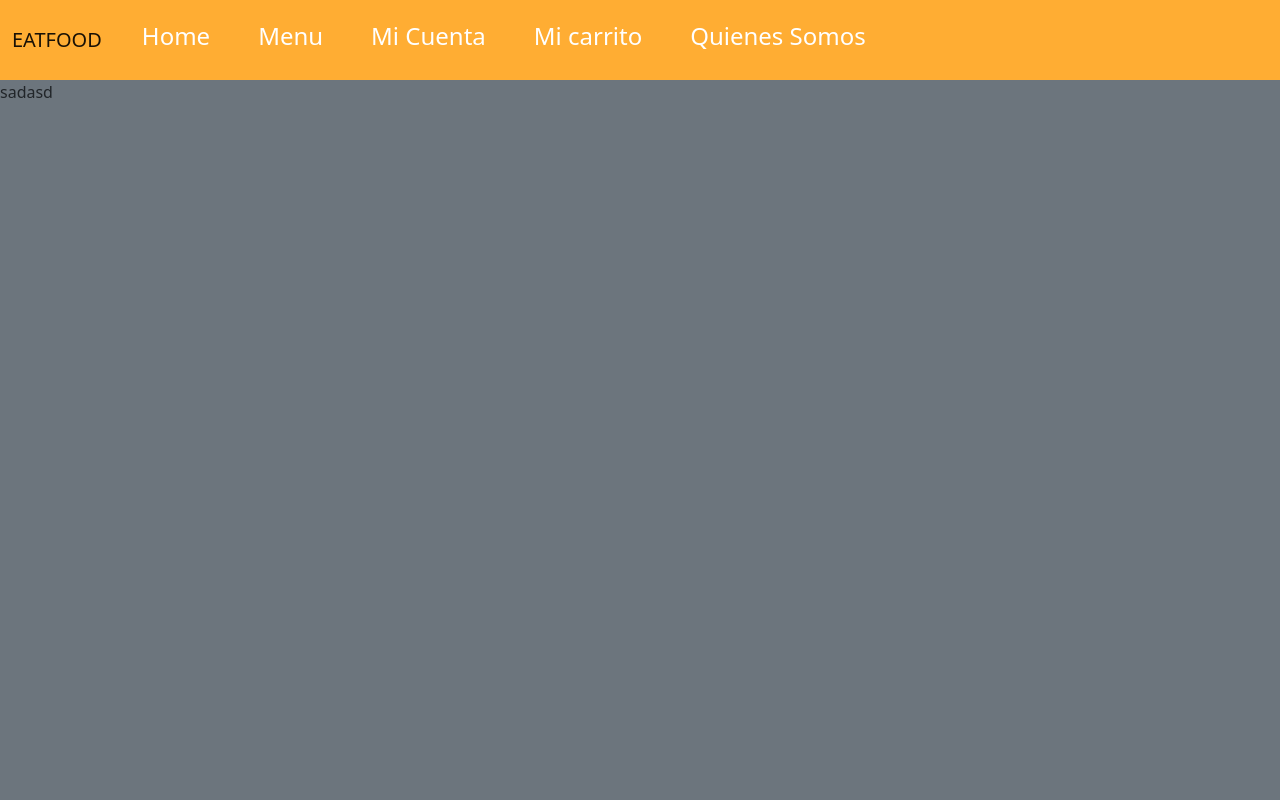
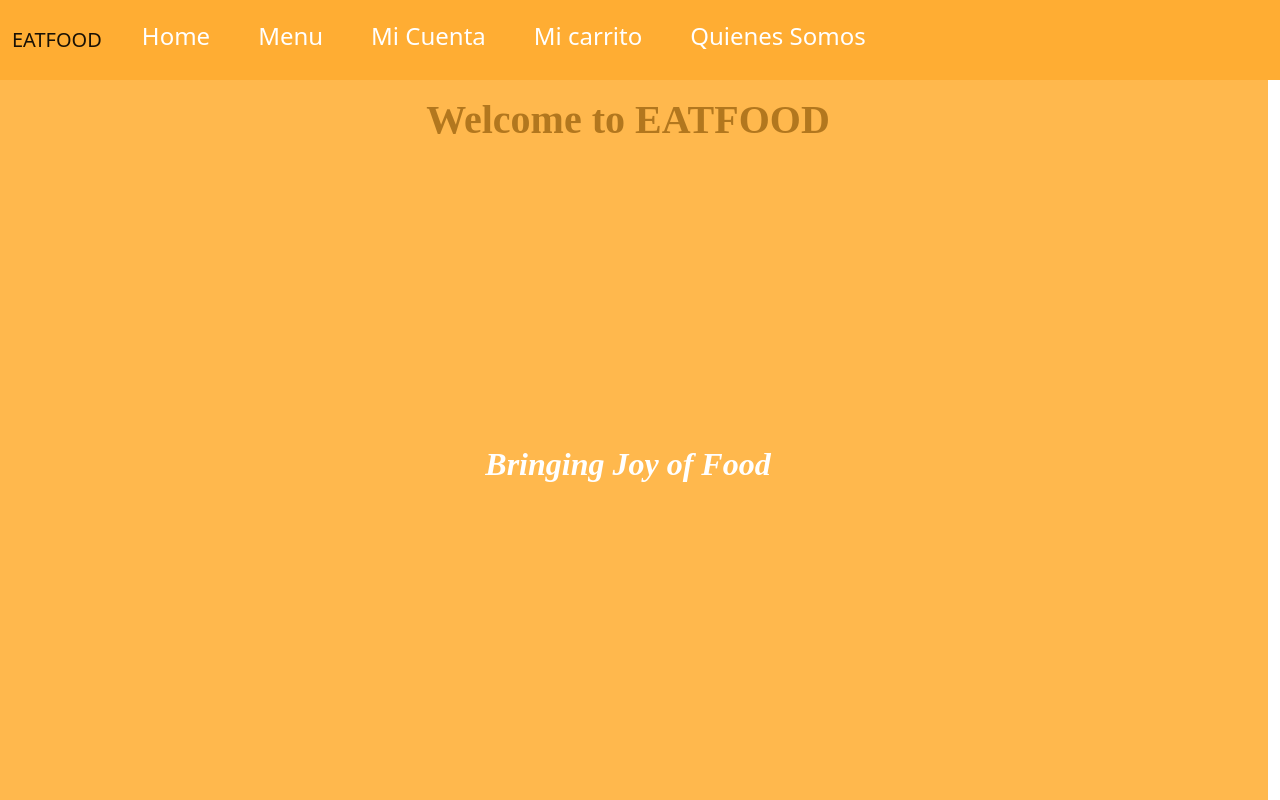
Before and after one commit to JuanVillegas97/eatfood, a plain HTML site: page src/index.html in a window 1280 px wide. Drawn offline with nearby package versions, Linux system fonts and the light colour scheme.

Commit message:
Update index.html

```diff
--- a/src/index.html
+++ b/src/index.html
@@ -40,11 +40,14 @@
         <!--*SECOND ROW-->
         <!--!HERE SELECT YOUR DIV-->
         <div
-          class="row bg-secondary"
+          class="row"
           style="min-height: 90vh"
           v-if="sections[0].visible===true"
         >
-          sadasd
+          <div class="row" style="min-height: 20vh" id="row-1-about-us">
+            <h1 class="pt-3" id="title-aboutus">Welcome to EATFOOD</h1>
+            <h2 class="pb-3" id="text-aboutus">Bringing Joy of Food</h2>
+          </div>
         </div>
         <div
           class="row bg-primary"
```
